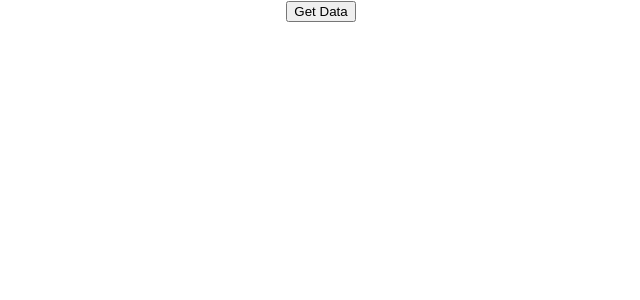
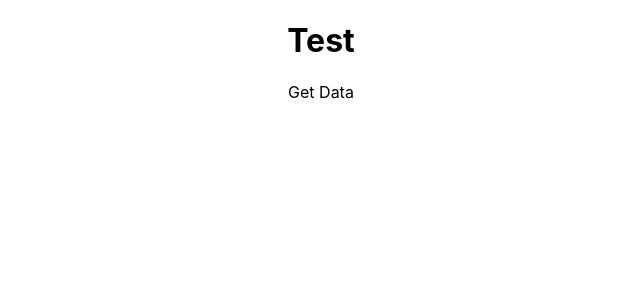
Before and after one commit to sixthh-sense/react_master, a React (Create React App) app: page / in a window 1280 px wide. Shown: the top 300 px of the page, without its empty margins (319-959 px from the left). Built offline with nearby package versions, Linux system fonts and the light colour scheme.

Commit message:
#41 synthetic event 추가 설명 - test를 누를 때랑 Get Data를 누를 때랑 innerHTML가 서로 다르게 출력됨

```diff
--- a/src/App.js
+++ b/src/App.js
@@ -3,16 +3,19 @@ import "./css/styles.css";
 
 export default function App() {
 
-    // e: synthetic event (wrapper around the native browser event object && passed to every function automatically)
+    // e: synthetic event (wrapper around the native browser event object && passed to every function automatically) // doesn't need to be passed
     const getData = (e) => {
         console.log(e.target.innerHTML);
         // e.target: button 요소가 나옴(Content of HTML)
-        // e.target.innerHTML: 요소 사이에 있는 내용(현재 같은 경우 Get Data)
+        // e.target.innerHTML: 요소 사이에 있는 내용
     }
 
     return (
         <div className="App">
-            <button onClick={getData}>Get Data</button>
+            <div onClick={getData}>
+                <h1>Test</h1>
+                Get Data
+            </div>
         </div>
     )
 }
```
